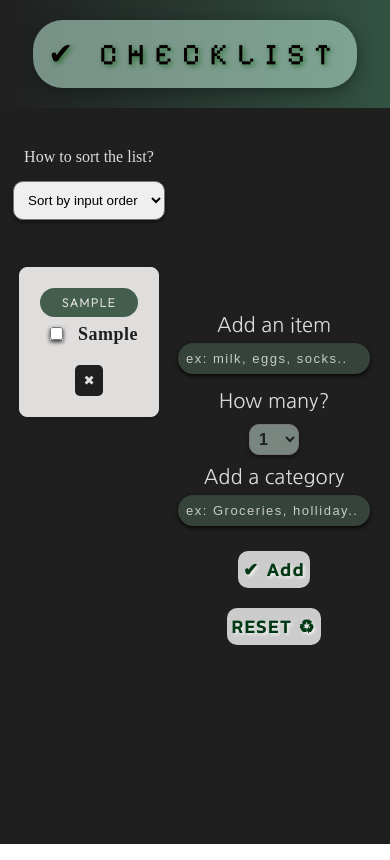
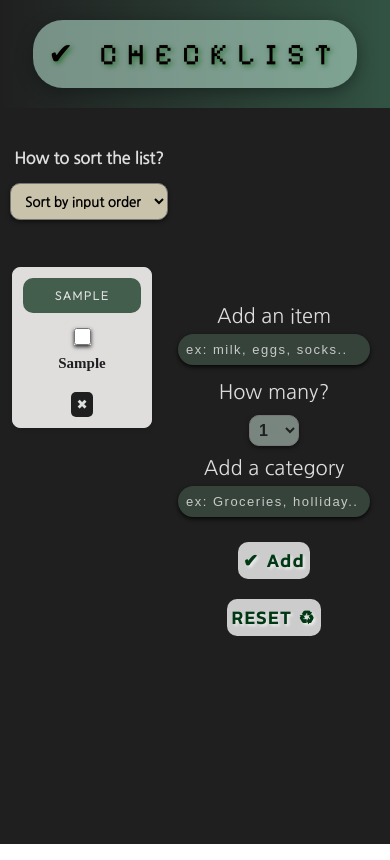
Before and after one commit to CalinP1/Checklist, a React (Create React App) app: page / in a window 390 px wide. Both pictures are taken after typing "Sample", "Sample" into the empty fields and a click on the button "✔ Add". Built offline with nearby package versions, Linux system fonts and the light colour scheme.

Commit message:
more responsive, some more css added for card-element, buttons and select. v1- done

```diff
--- a/src/cardElement.js
+++ b/src/cardElement.js
@@ -9,12 +9,15 @@ export default function CardElement({ item, onHandleDelete, onHandleChecked }) {
           onChange={() => onHandleChecked(item.key)}
           className="checkbox-element"
         />
-        <span
+        <span style={item.checked ? { textDecoration: "line-through" } : {}}>
+          {item.quantity}
+        </span>
+        <p
           className="text-quantity-element"
           style={item.checked ? { textDecoration: "line-through" } : {}}
         >
-          {item.quantity} {item.description}
-        </span>
+          {item.description}
+        </p>
       </div>
 
       <div className="container-button-element">
--- a/src/index.css
+++ b/src/index.css
@@ -7,6 +7,10 @@
   margin: 0;
   padding: 0;
   box-sizing: border-box;
+}
+
+*::-webkit-scrollbar {
+  display: none;
 }
 
 .app {
@@ -45,30 +49,28 @@
 
 .display-container {
   overflow: scroll;
-  height: 82vh;
+  height: 80vh;
   margin: 40px 0 20px 0;
 }
 
 .display-container ul {
   display: flex;
   flex-wrap: wrap;
-  justify-content: space-around;
-  align-items: center;
   list-style: none;
-}
-
-.display-container::-webkit-scrollbar {
-  display: none;
 }
 
 .card-element {
   background-color: #e0dddd;
   border: 1px solid #ddd;
   border-radius: 8px;
-  padding: 20px;
+  padding: 10px;
   margin: 12px;
   box-shadow: 0 2px 4px rgba(0, 0, 0, 0.1);
   transition: transform 0.2s ease;
+  width: 140px;
+  display: flex;
+  flex-direction: column;
+  justify-content: space-around;
 }
 
 .create-list {
@@ -122,39 +124,49 @@
 }
 
 .sort-tems {
+  font-family: "Nanum Gothic", sans-serif;
   display: flex;
   flex-wrap: wrap;
   justify-content: center;
   align-items: center;
   margin-bottom: 20px;
   color: #ddd;
+  font-weight: bolder;
 }
 
 .sort-tems select {
+  font-family: inherit;
   padding: 10px;
   border-radius: 10px;
   margin: 15px;
+  font-weight: bold;
+}
+
+.sort-tems option {
+  font-family: inherit;
+  font-weight: bolder;
 }
 
 .category-card {
   font-family: "Outfit", sans-serif;
   display: flex;
+  overflow: scroll;
   justify-content: center;
   align-content: center;
   text-transform: uppercase;
   letter-spacing: 1.5px;
   background-color: rgb(67, 94, 77);
-  border-radius: 20px;
+  border-radius: 10px;
   color: #ddd;
-  padding: 7px;
+  padding: 10px;
   font-size: 12px;
 }
 
 .text-quantity-element {
   color: #1f1f1f;
-  font-size: 18px;
+  font-size: 15px;
   font-weight: bold;
-  letter-spacing: 0.5px;
+  overflow: scroll;
 }
 .container-button-element {
   display: flex;
@@ -165,10 +177,28 @@
 
 .button-element {
   border-radius: 5px;
-  padding: 8px;
+  padding: 5px;
   background-color: #1f1f1f;
   color: rgb(219, 223, 221);
   border: #1f1f1f;
+}
+.container-main-element {
+  display: flex;
+  flex-direction: column;
+  justify-content: center;
+  align-items: center;
+  align-content: center;
+  padding: 5px;
+}
+
+.container-main-element span {
+  font-size: 20px;
+  font-weight: bolder;
+}
+.checkbox-element {
+  accent-color: rgb(67, 94, 77);
+  width: 17px;
+  height: 17px;
 }
 
 input {
@@ -185,4 +215,14 @@ input::placeholder {
 select {
   margin: 10px;
   box-shadow: 0 2px 4px rgba(0, 0, 0, 0.5);
+  cursor: pointer;
 }
+
+button {
+  cursor: pointer;
+}
+
+select,
+button:hover {
+  background-color: rgb(202, 195, 171);
+}
```
